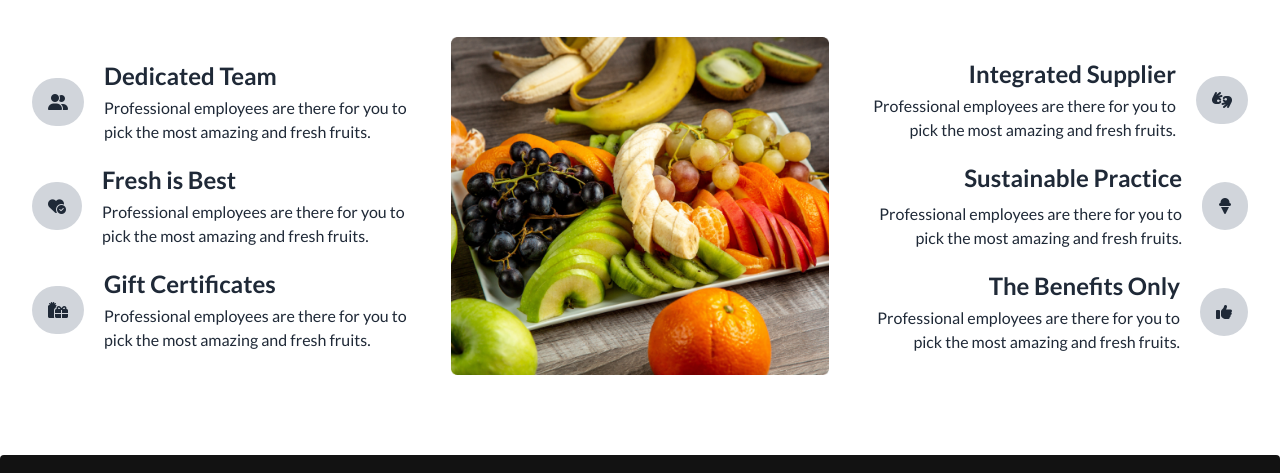
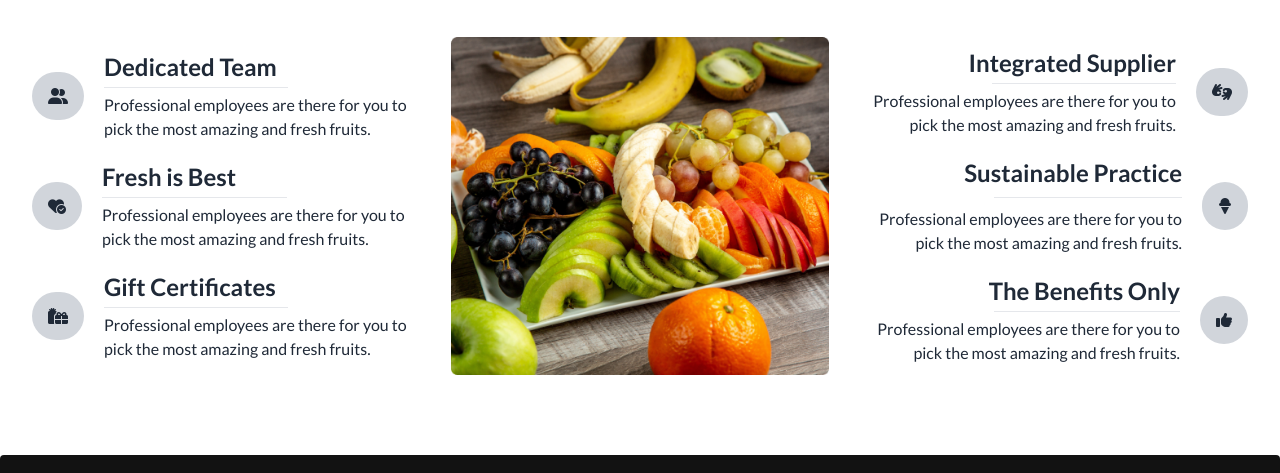
Before and after one commit to engsabbir/fruit-burst, a plain HTML site: page index.html in a window 1280 px wide. Shown: the part 2271-2744 px from the top of the page. Drawn offline with nearby package versions, Linux system fonts and the light colour scheme.

Commit message:
hr tag added in why choose us section

```diff
--- a/index.html
+++ b/index.html
@@ -477,7 +477,7 @@
             </div>
         </section>
 
-        <!-- why chose us section  -->
+        <!-- why choose us section  -->
         <section class="max-w-screen-xl mx-auto px-5 md:px-8 mb-20">
             <div class="max-w-2xl text-center mx-auto">
                 <h2 class="text-3xl md:text-4xl font-extrabold">Why Choose Us</h2>
@@ -485,7 +485,7 @@
                     classical Latin literature from 45 BC, making it over 2000 years old.</p>
             </div>
 
-            <!-- chose us container -->
+            <!-- choose us container -->
             <div class="grid grid-cols-1 lg:grid-cols-3 justify-center items-center gap-10 mt-10">
                 <div class="order-2 lg:order-1 space-y-5">
                     <div class="flex flex-col mx-auto text-center lg:text-start lg:flex-row items-center gap-5">
@@ -494,6 +494,7 @@
                         </div>
                         <div class="space-y-1 ">
                             <h3 class="text-2xl font-bold">Dedicated Team</h3>
+                            <hr class="w-[40%] lg:w-[60%] h-0.5 mx-auto lg:ml-0">
                             <p>Professional employees are there for you to pick the most amazing and fresh fruits.
                             </p>
                         </div>
@@ -504,6 +505,7 @@
                         </div>
                         <div class="space-y-1 ">
                             <h3 class="text-2xl font-bold">Fresh is Best</h3>
+                            <hr class="w-[40%] lg:w-[60%] h-0.5 mx-auto lg:ml-0">
                             <p>Professional employees are there for you to pick the most amazing and fresh fruits.
                             </p>
                         </div>
@@ -514,6 +516,7 @@
                         </div>
                         <div class="space-y-1">
                             <h3 class="text-2xl font-bold">Gift Certificates</h3>
+                            <hr class="w-[40%] lg:w-[60%] h-0.5 mx-auto lg:ml-0">
                             <p>Professional employees are there for you to pick the most amazing and fresh fruits.
                             </p>
                         </div>
@@ -529,6 +532,7 @@
                         </div>
                         <div class="space-y-1">
                             <h3 class="text-2xl font-bold ">Integrated Supplier</h3>
+                            <hr class="w-[40%] lg:w-[60%] h-0.5 mx-auto lg:mr-0">
                             <p>Professional employees are there for you to pick the most amazing and fresh fruits.
                             </p>
                         </div>
@@ -539,6 +543,7 @@
                         </div>
                         <div class="space-y-2 ">
                             <h3 class="text-2xl font-bold">Sustainable Practice</h3>
+                            <hr class="w-[40%] lg:w-[60%] h-0.5 mx-auto lg:mr-0">
                             <p>Professional employees are there for you to pick the most amazing and fresh fruits.
                             </p>
                         </div>
@@ -549,6 +554,7 @@
                         </div>
                         <div class="space-y-1 ">
                             <h3 class="text-2xl font-bold">The Benefits Only</h3>
+                            <hr class="w-[40%] lg:w-[60%] h-0.5 mx-auto lg:mr-0">
                             <p>Professional employees are there for you to pick the most amazing and fresh fruits.
                             </p>
                         </div>
```
